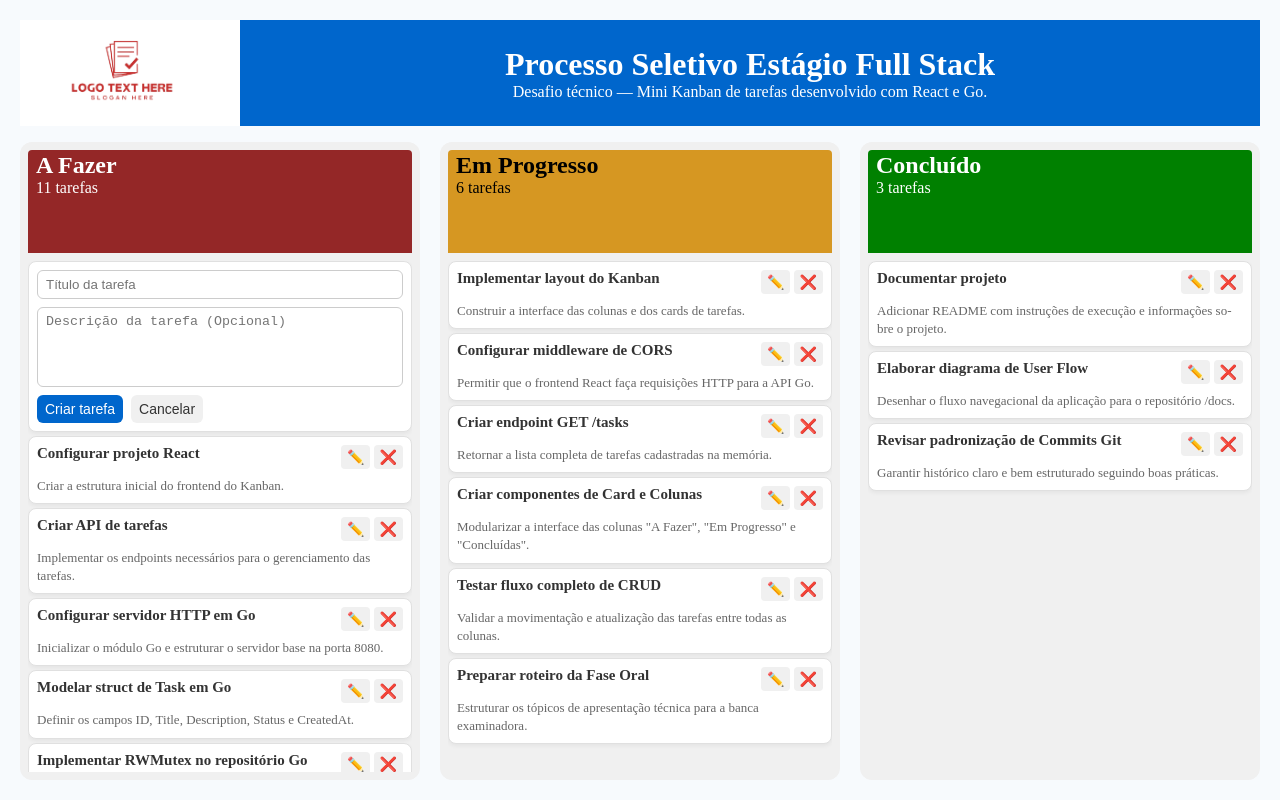
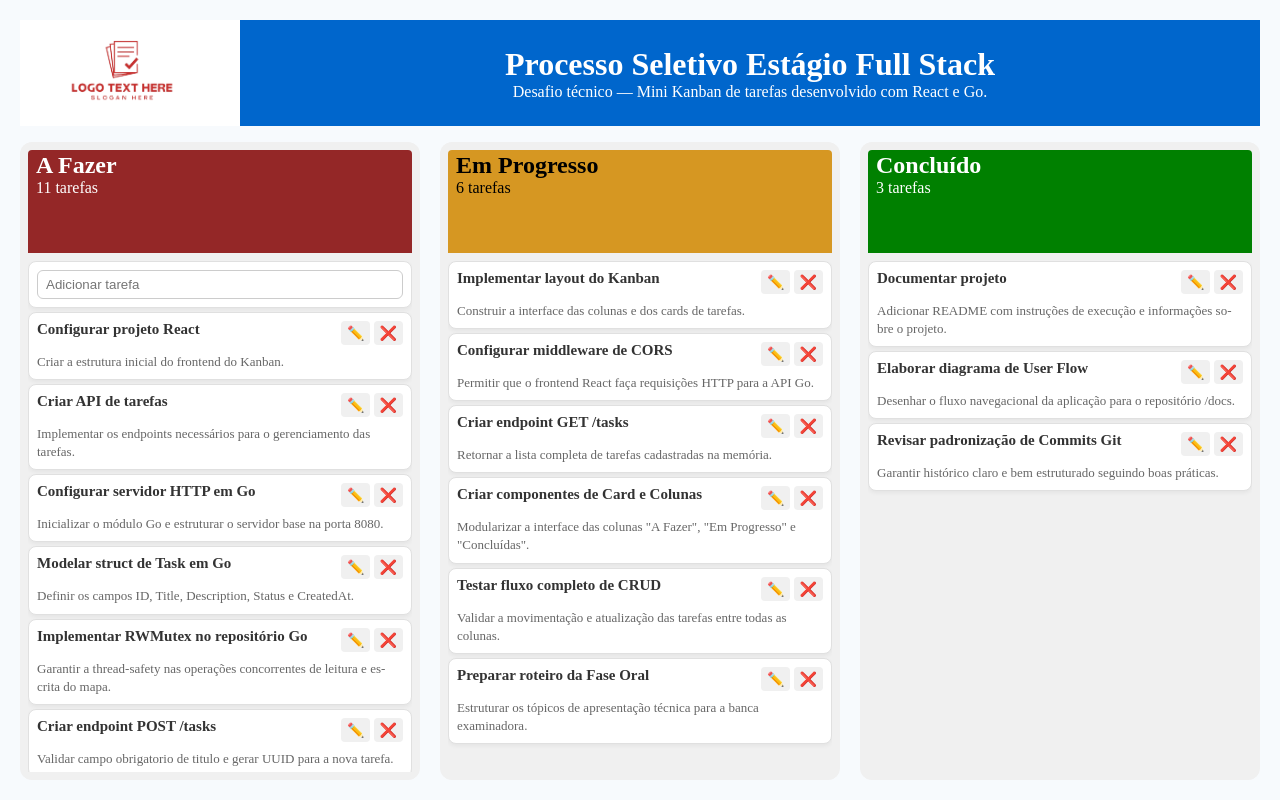
Before and after one commit to wiloberd/desafio-fullstack-veritas, a React (Vite) app in the folder frontend/: page / in a window 1280 px wide. Built offline with nearby package versions, Linux system fonts and the light colour scheme.

Commit message:
feat(tasks): implementa exibição minimalista (expande ao focar) no TaskCreateForm

```diff
--- a/frontend/src/App.css
+++ b/frontend/src/App.css
@@ -175,7 +175,10 @@
 .task-form-field {
   display: flex;
   flex-direction: column;
-  margin-bottom: 8px;
+}
+
+.task-form-field textarea {
+  margin: 8px 0px;
 }
 
 .task-form-input, .task-form-textarea {
--- a/frontend/src/App.jsx
+++ b/frontend/src/App.jsx
@@ -65,12 +65,7 @@ function App() {
              <div className="column-content">
                <ul className='task-items'>
 
-                  {isFormOpen && (
-                    <TaskCreateForm
-                      onSubmit={handleCreateTask}
-                      onCancel={() => setIsFormOpen(false)}
-                    />
-                  )}
+                  <TaskCreateForm onSubmit={handleCreateTask} onCancel={() => setIsFormOpen(false)}/>
 
                   {
                     todo.map((task) => (
--- a/frontend/src/components/kanban/TaskCreateForm.jsx
+++ b/frontend/src/components/kanban/TaskCreateForm.jsx
@@ -3,6 +3,7 @@ import { validateTask } from "../../utils/taskValidationsFields"
 
 export function TaskCreateForm({ onSubmit, onCancel }) {
     const [errors, setErrors] = useState([])
+    const [isExpanded, setIsExpanded] = useState(false)
 
     function handleSubmit(event) {
         event.preventDefault()
@@ -41,10 +42,11 @@ export function TaskCreateForm({ onSubmit, onCancel }) {
           <input
             type="text"
             name="title"
-            placeholder="Título da tarefa"
+            placeholder="Adicionar tarefa"
             className={`task-form-input ${getFieldError("title") ? "task-form-input-error" : ""}`}
+            onFocus={() => setIsExpanded(true)}
+            onChange={() => handleClearError("title")}
             required
-            onChange={() => handleClearError("title")}
             />
           {getFieldError("title") && (
             <span className="task-form-error-msg">
@@ -53,10 +55,12 @@ export function TaskCreateForm({ onSubmit, onCancel }) {
           )}
         </div>
 
+        {isExpanded && (
+          <>
             <div className="task-form-field">
               <textarea
                 name="description"
-            placeholder="Descrição da tarefa (Opcional)"
+                placeholder="Descrição da tarefa (Opcional, máx. 60 palavras)"
                 className={`task-form-textarea ${getFieldError("description") ? "task-form-input-error" : ""}`}
                 onChange={() => handleClearError("description")}
                 />
@@ -75,8 +79,17 @@ export function TaskCreateForm({ onSubmit, onCancel }) {
                   Criar tarefa
                 </button>
 
-          <button type="button" className="task-form-btn task-form-btn-secondary" onClick={onCancel}> Cancelar </button>
+              <button type="button"
+                      className="task-form-btn task-form-btn-secondary"
+                      onClick={() => {
+                        setIsExpanded(false)
+                        onCancel?.()
+                      }}>
+                      Cancelar
+                    </button>
             </div>
+          </>
+        )}
       </div>
     </form>
   )
```
Lines whose indentation alone changed are shown as unchanged.
